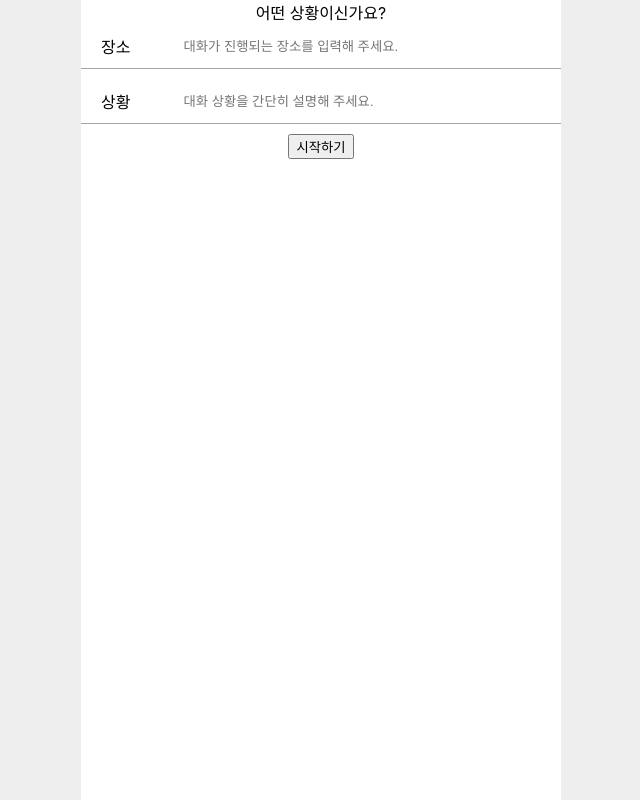
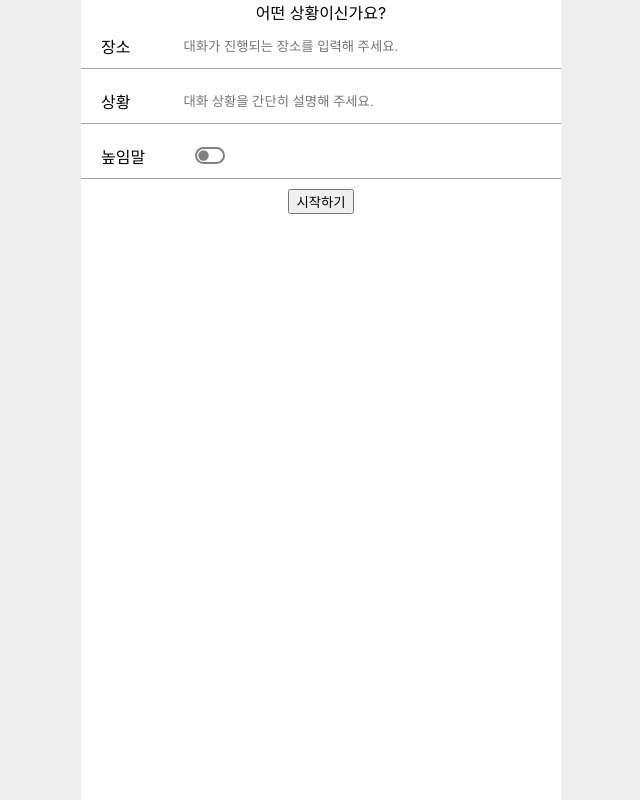
Before and after one commit to jiwon79/gpt-translate, a Next.js app: page / in a window 1280 px wide. Shown: the whole page, without its empty margins (319-959 px from the left). Built offline with nearby package versions, Linux system fonts and the light colour scheme.

Commit message:
:sparkles: toggle 추가

```diff
--- a/app/page.tsx
+++ b/app/page.tsx
@@ -1,4 +1,5 @@
 import TextInput from "@/components/textInput/TextInput";
+import ToggleInput from "@/components/toggleInput/ToggleInput";
 import styles from './page.module.scss';
 
 const Home = () => {
@@ -7,6 +8,7 @@ const Home = () => {
       <p>어떤 상황이신가요?</p>
       <TextInput label={"장소"} placeholder={'대화가 진행되는 장소를 입력해 주세요.'} />
       <TextInput label={"상황"} placeholder={'대화 상황을 간단히 설명해 주세요.'} />
+      <ToggleInput label={"높임말"}/>
       <button>시작하기</button>
     </div>
   )
--- a/components/textInput/index.tsx
+++ /dev/null
@@ -1 +0,0 @@
-export { default as TextInput } from "./TextInput";
--- /dev/null
+++ b/components/toggleInput/ToggleInput.module.scss
@@ -0,0 +1,65 @@
+.container {
+  display: flex;
+  cursor: pointer;
+  width: min(100%, 480px);
+  box-sizing: border-box;
+  padding: 10px 20px 10px 20px;
+  margin: 0 20px 10px 20px;
+  border-bottom: 1px solid #a2a2a2;
+}
+
+.label {
+  width: 50px;
+  margin-right: 40px;
+}
+
+.input {
+  appearance: none;
+  position: relative;
+  border: max(2px, 0.1em) solid gray;
+  border-radius: 1.25em;
+  width: 2.25em;
+  height: 1.25em;
+
+  &::before {
+    content: "";
+    position: absolute;
+    left: 0;
+    width: 1em;
+    height: 1em;
+    border-radius: 50%;
+    transform: scale(0.8);
+    background-color: gray;
+    transition: left 250ms linear;
+  }
+
+  &:checked {
+      background-color: tomato;
+      border-color: tomato;
+
+    &::before {
+        background-color: white;
+        left: 1em;
+    }
+
+    &:focus-visible {
+        outline-offset: max(2px, 0.1em);
+        outline: max(2px, 0.1em) solid tomato;
+    }
+
+    &:enabled {
+      &:hover {
+        box-shadow: 0 0 0 max(4px, 0.2em) lightgray;
+      }
+    }
+  }
+}
+
+//[type="checkbox"]:focus-visible {
+//  outline-offset: max(2px, 0.1em);
+//  outline: max(2px, 0.1em) solid tomato;
+//}
+//
+//[type="checkbox"]:enabled:hover {
+//  box-shadow: 0 0 0 max(4px, 0.2em) lightgray;
+//}
--- /dev/null
+++ b/components/toggleInput/ToggleInput.tsx
@@ -0,0 +1,16 @@
+import styles from "./ToggleInput.module.scss";
+
+interface ToggleInputProps {
+  label: string;
+}
+
+const ToggleInput = ({label}: ToggleInputProps) => {
+  return (
+    <label className={styles.container}>
+      <p className={styles.label}>{label}</p>
+      <input role="switch" type="checkbox" className={styles.input} />
+    </label>
+  );
+};
+
+export default ToggleInput;
```
